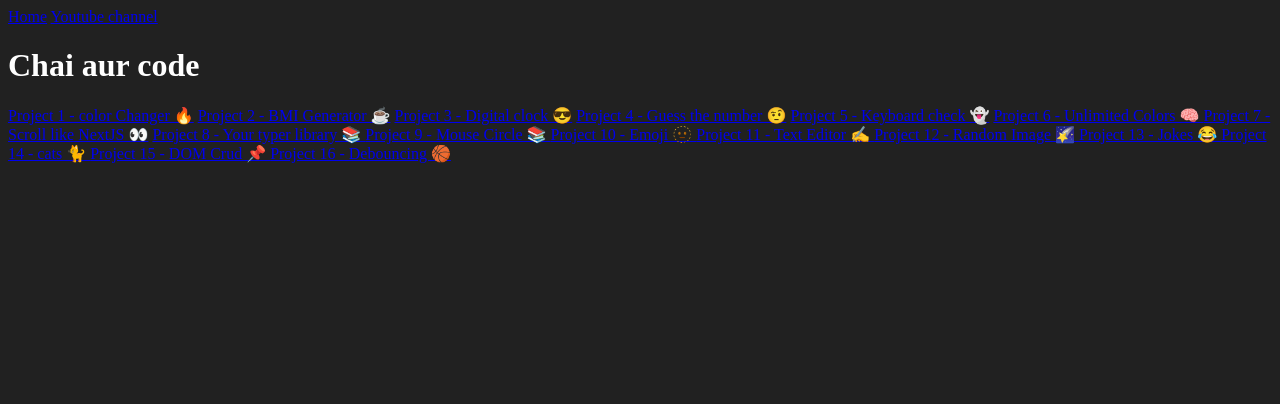
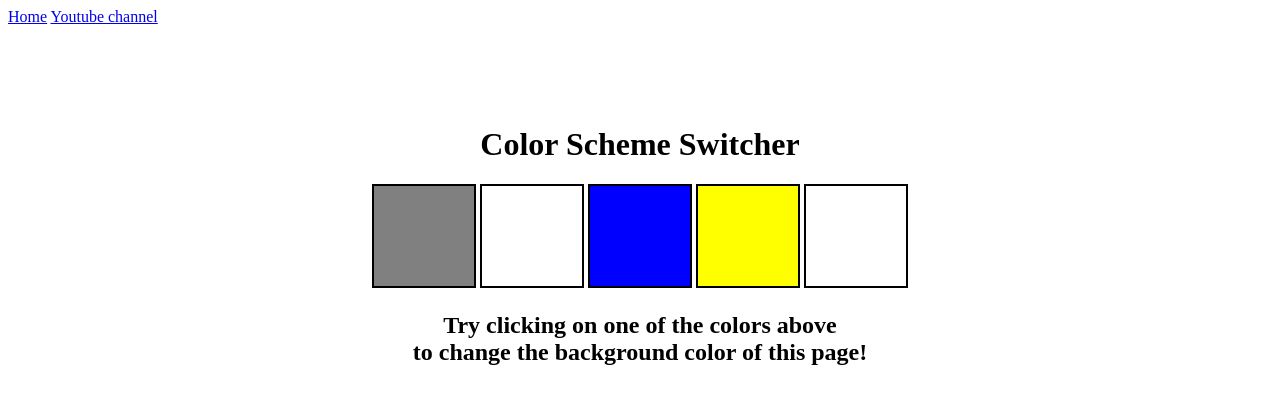
Before and after one commit to Haris-Bin-Ejaz/js-course, a plain HTML site: page projects/color-changer/index.html in a window 1280 px wide. Drawn offline with Linux system fonts and the light colour scheme.

Commit message:
Project 1 Color-changer

```diff
--- a/projects/color-changer/index.html
+++ b/projects/color-changer/index.html
@@ -1,72 +1,45 @@
 <!DOCTYPE html>
 <html lang="en">
   <head>
-    <title>Home</title>
     <meta charset="UTF-8" />
-    <meta name="viewport" content="width=device-width" />
-
-    <link rel="stylesheet" href="styles.css" />
-    <script type="module" src="script.js"></script>
+    <meta name="viewport" content="width=device-width, initial-scale=1.0" />
+    <meta http-equiv="X-UA-Compatible" content="ie=edge" />
+    <link rel="stylesheet" href="style.css" />
+    <link rel="stylesheet" href="../styles.css" />
+    <title>JavaScript Background Color Switcher</title>
   </head>
-  <body style="background-color: #212121; color: #fff">
+  <body>
     <nav>
       <a href="/" aria-current="page">Home</a>
       <a target="_blank" href="https://www.youtube.com/@chaiaurcode"
         >Youtube channel</a
       >
     </nav>
-    <main>
-      <h1>Chai aur code</h1>
-      <div class="projects">
-        <a class="project-link" style="" href="./1-colorChanger/index.html"
-          >Project 1 - color Changer 🔥</a
-        >
-        <a class="project-link" href="./2-BMICalculator/index.html"
-          >Project 2 - BMI Generator ☕️</a
-        >
-        <a class="project-link" href="./3-DigitalClock/index.html"
-          >Project 3 - Digital clock 😎</a
-        >
-        <a class="project-link" href="./4-GuessTheNumber/index.html"
-          >Project 4 - Guess the number 🤨</a
-        >
-        <a class="project-link" href="./5-keyboard/index.html"
-          >Project 5 - Keyboard check 👻</a
-        >
-        <a class="project-link" href="./6-unlimitedColors/index.html"
-          >Project 6 - Unlimited Colors 🧠
-        </a>
-        <a class="project-link" href="./7-scroll/index.html"
-          >Project 7 - Scroll like NextJS 👀</a
-        >
-        <a class="project-link" href="./8-typer/index.html"
-          >Project 8 - Your typer library 📚
-        </a>
-        <a class="project-link" href="./9-mouseCircle/index.html"
-          >Project 9 - Mouse Circle 📚
-        </a>
-        <a class="project-link" href="./10-emoji/index.html"
-          >Project 10 - Emoji 🫥
-        </a>
-        <a class="project-link" href="./11-textEditor/index.html"
-          >Project 11 - Text Editor ✍️
-        </a>
-        <a class="project-link" href="./12-randomImage/index.html"
-          >Project 12 - Random Image 🌠
-        </a>
-        <a class="project-link" href="./13-jokes/index.html"
-          >Project 13 - Jokes 😂
-        </a>
-        <a class="project-link" href="./14-cats/index.html"
-          >Project 14 - cats 🐈
-        </a>
-        <a class="project-link" href="./15-crudDom/index.html"
-          >Project 15 - DOM Crud 📌
-        </a>
-        <a class="project-link" href="./16-debounce/index.html"
-          >Project 16 - Debouncing 🏀
-        </a>
-      </div>
-    </main>
+    <div class="canvas">
+      <!-- <a
+        style="
+          background-color: #fff;
+          padding: 10px 30px;
+          border-radius: 8px;
+          color: #212121;
+          text-decoration: none;
+          border: 2px solid #212121;
+        "
+        href="../index.html"
+        >Back to Home Page</a
+      > -->
+      <h1>Color Scheme Switcher</h1>
+      <span class="button" id="grey"></span>
+      <span class="button" id="white"></span>
+      <span class="button" id="blue"></span>
+      <span class="button" id="yellow"></span>
+
+      <span class="button" id="purple"></span>
+      <h2>
+        Try clicking on one of the colors above
+        <span>to change the background color of this page!</span>
+      </h2>
+    </div>
+    <script src="chaiaurcode.js"></script>
   </body>
 </html>
```
